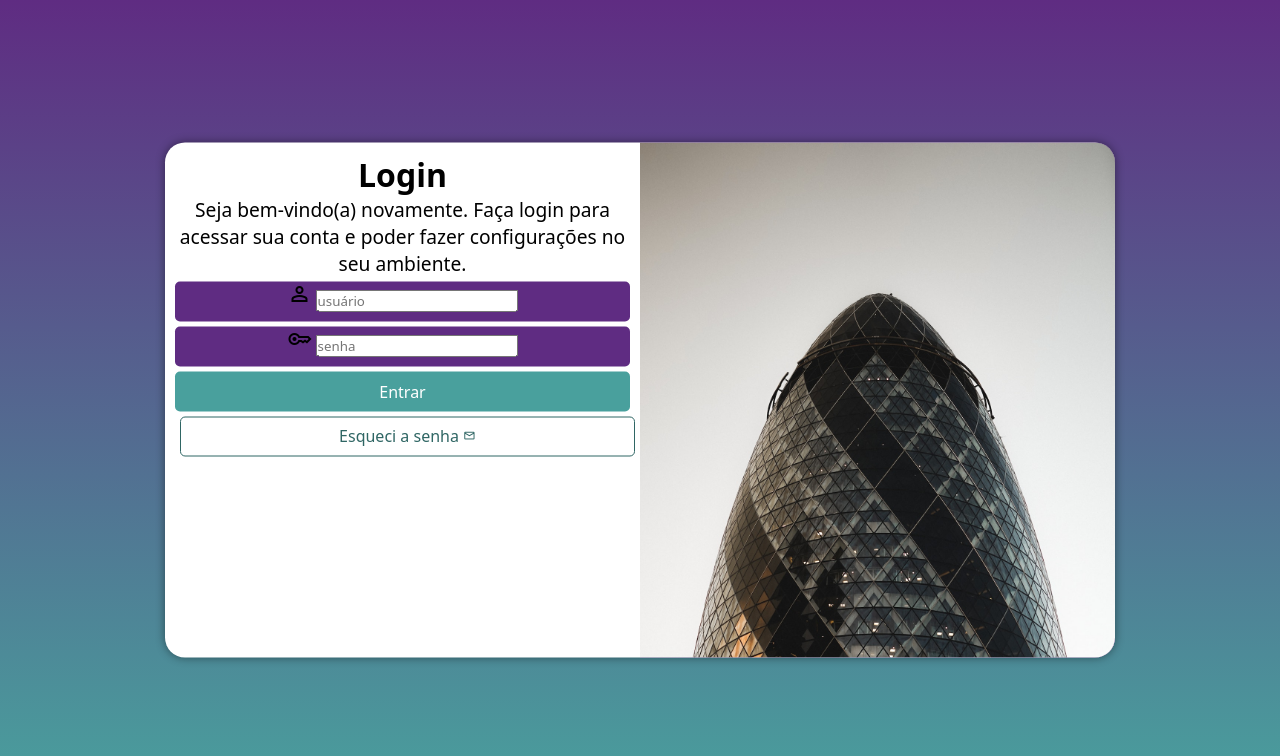
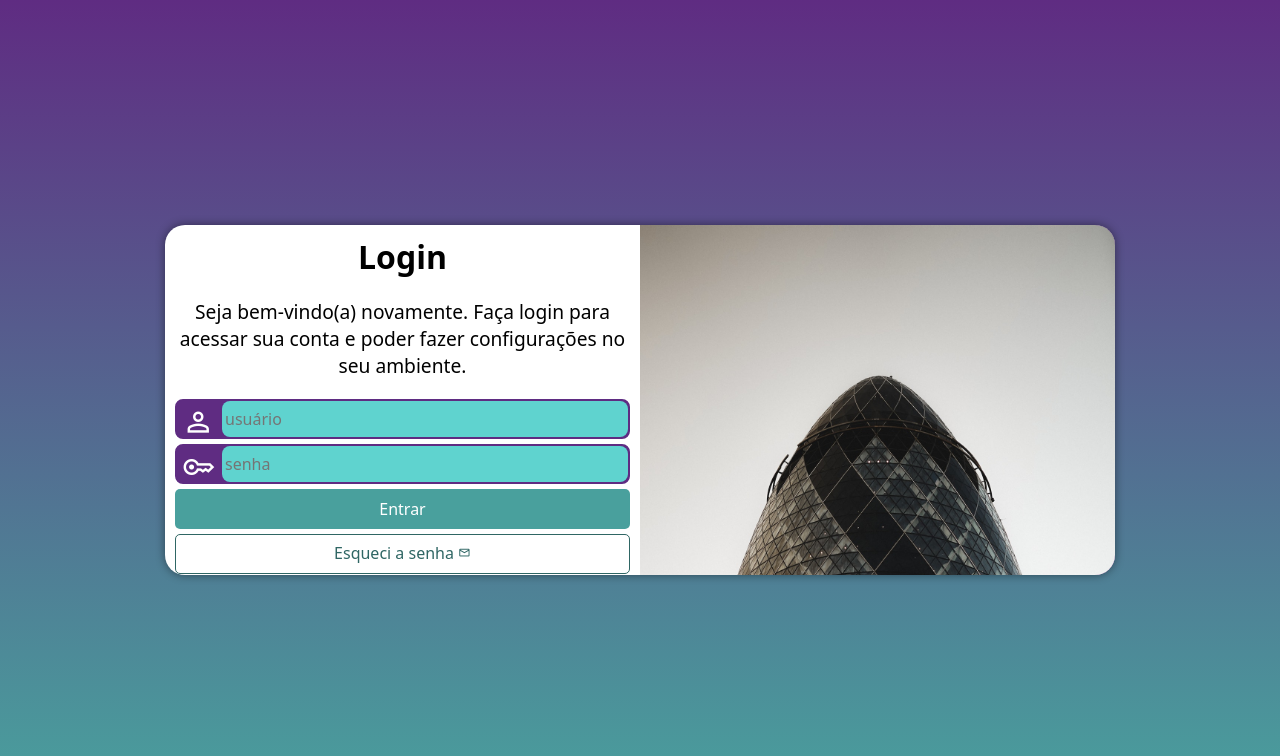
Before and after one commit to ruankevin1/projeto-login, a plain HTML site: page index.html in a window 1280 px wide. Drawn offline with nearby package versions, Linux system fonts and the light colour scheme.

Commit message:
Conclui o desafio de tela de login e resolvi bugs do código

```diff
--- a/estilos/media-query.css
+++ b/estilos/media-query.css
@@ -8,6 +8,7 @@
 
     section#login {
         width: 90vw;
+        height: 280px;
     }
 
     section#login > div#imagem {
@@ -31,6 +32,7 @@
 
     section#login {
         width: 950px;
+        height: 350px;
     }
 
     section#login > div#imagem {
@@ -51,6 +53,7 @@
 
     div#formulario > p {
         font-size: 1.2em;
+        margin: 20px 0px;
     }
 
 }
--- a/estilos/style.css
+++ b/estilos/style.css
@@ -7,6 +7,11 @@
     lílas > #5f2c82
 
     */
+
+    /*
+    Todas as transformações devem ser feitas na última etapa de cada seletor
+    */
+
 
 * {
     font-family: system-ui, -apple-system, BlinkMacSystemFont, 'Segoe UI', Roboto, Oxygen, Ubuntu, Cantarell, 'Open Sans', 'Helvetica Neue', sans-serif;
@@ -31,7 +36,6 @@ section#login {
     position: absolute;
     top: 50%;
     left: 50%;
-    transform: translate(-50%, -50%);
     overflow: hidden;
 
     background-color: white;
@@ -42,6 +46,7 @@ section#login {
 
     transition: width 0.3s, height 0.3s;
     transition-timing-function: ease;
+    transform: translate(-50%, -50%);
 }
 
 section#login > div#imagem {
@@ -70,13 +75,42 @@ form > div.campo {
     background-color:  #5f2c82;
     width: 100%;
     height: 40px;
-    border-radius: 5px;
+    border-radius: 8px;
     margin: 5px 0px 5px 0px;
     display: block;
+    text-align: center;
+    border: 2px solid #5f2c82;
 }
 
 div.campo > label {
     display: none;
+}
+
+div.campo > span {
+    color: white;
+    font-size: 2em;
+    width: 40px;
+    padding: 5px;
+}
+
+div.campo > input {
+    background-color: #5fd3cf;
+    color: #2f6664;
+    font-size: 1em;
+    width: calc(99.8% - 44px);
+    height: 100%;
+    border: none;
+    border-radius: 8px;
+    transform: translateY(-13px);
+}
+
+::-webkit-input-placeholder {
+    padding-left: 3.5px;
+}
+
+div.campo > input:focus-within {
+    background-color: white;
+    border: none;
 }
 
 form > input[type=submit] {
@@ -102,7 +136,8 @@ form > a.botao {
     width: 100%;
     height: 40px;
     padding-top: 7px;
-    margin: 5px;
+    margin-top: 5px;
+    margin-bottom: 5px;
     color: #2f6664;
     background-color: white;
     border: 1px solid #2f6664;
```
